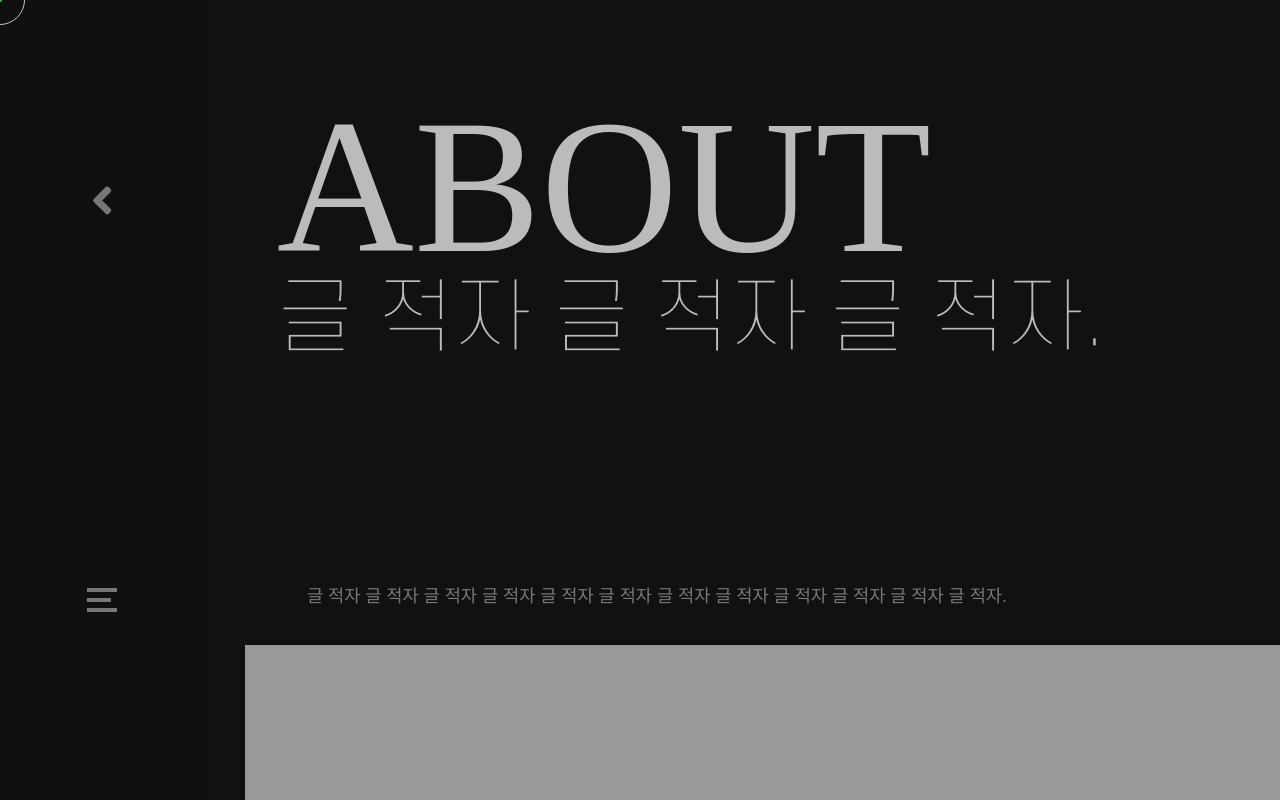
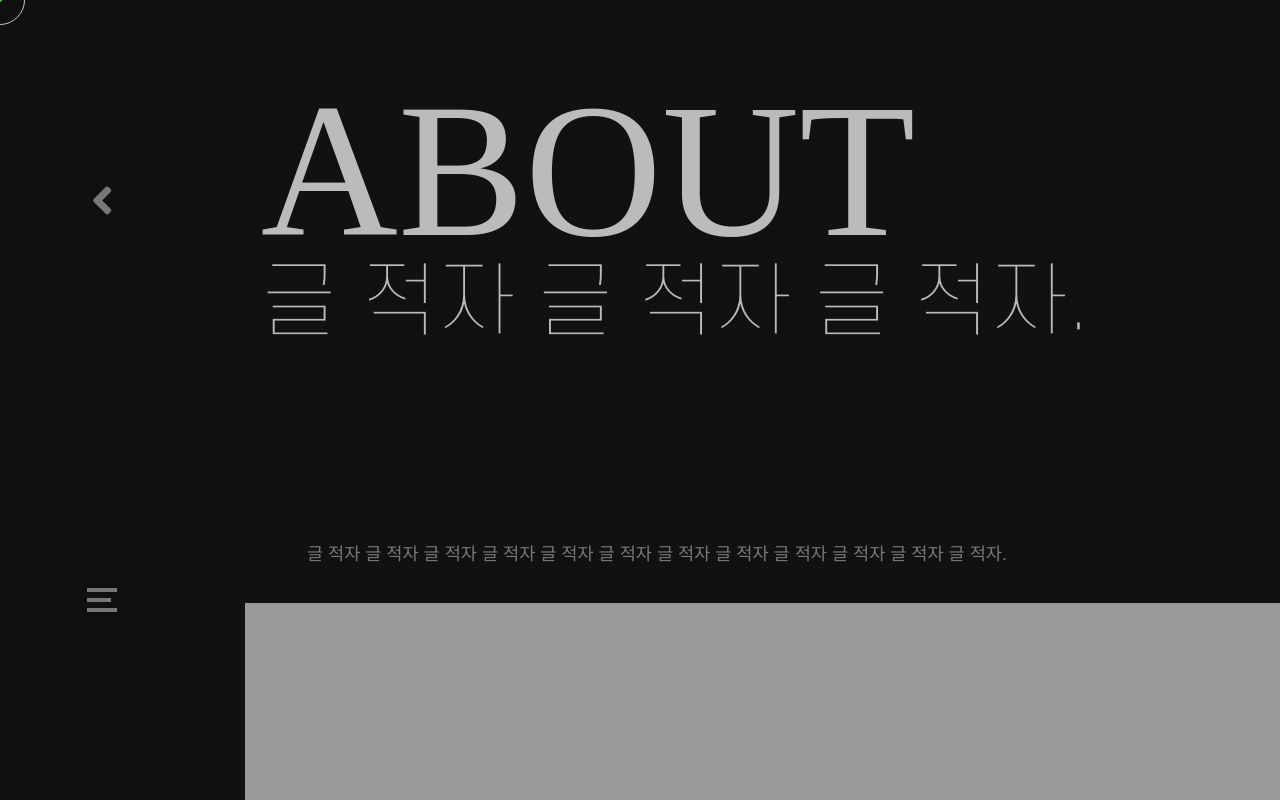
Before and after one commit to hyungook/ooks-story, a React (Create React App) app: page /about in a window 1280 px wide. Built offline with nearby package versions, Linux system fonts and the light colour scheme.

Commit message:
Refactoring

```diff
--- a/src/Data/About__data.js
+++ b/src/Data/About__data.js
@@ -70,7 +70,7 @@ export const data =[
         alt: "Node JS",
         skillName: "Node JS",
         level: "1",
-        text: "데이로그 서비스는 NodeJS로 구현되었습니다. 라우팅, 컨트롤러등의 개념은 이해했고 Passport, WebPack, MongoDB, GraphQL 등을 사용해 본 경험이 있습니다.",
+        text: "WebPack, MongoDB 등을 사용해 본 경험이 있습니다.",
         color : "#8fc53f",
     },
     {
--- a/src/Page/About__styled.js
+++ b/src/Page/About__styled.js
@@ -1,5 +1,4 @@
 import styled from 'styled-components';
-
 
 export const Cursor = styled.div`
     display:none;
@@ -68,15 +67,15 @@ export const MainHeader = styled.header`
 
     position: relative;
     width: 100%;
-    padding: 1rem;
+    // padding: 1rem;
     margin: 1rem 1rem 3rem 1rem;
 
     h1 {
-        font-size: 6rem;
+        font-size: 5rem;
         font-family: "Squada One", "cursive";
         font-weight: 400;
         // margin: 8px 0 2px 0;
-        line-height: 6rem;
+        line-height: 4.6rem;
         color: #bbbbbb;
     }
     p {
@@ -127,18 +126,17 @@ export const MainHeader = styled.header`
     }
 `;
 
-
 export const About__header = styled.section`
 
     width: 100%;
     box-sizing: border-box;
 
     p {
-        padding: 1rem 2rem;
+        padding: 0.8rem;
         width: 100%;
         font-family: Noto Sans KR,sans-serif;
         font-size: 1rem;
-        line-height: 1.8;
+        line-height: 1.3;
         color: #777;
         // font-weight: 300;
         white-space: pre-line;
@@ -196,7 +194,7 @@ export const SectionWrap = styled.ul`
     display: flex;
     flex-direction: column;
     width: 100%;
-    padding: 0 2rem;
+    padding: 0 1rem;
     border-bottom: 1px solid rgba(187, 187, 187, 0.2);
 
     @media only screen and (min-width: 1025px) {
@@ -312,7 +310,6 @@ export const SectionBody = styled.div`
         white-space: pre-line;
     }
 
-
     @media only screen and (min-width: 768px) {
         width: 100%;
         height: auto;
@@ -395,7 +392,6 @@ export const SectionBody = styled.div`
                     height: 100%;
                 }
             }
-
             p {
                 font-family: "SCDream9";
                 font-size: 1.7rem;
@@ -427,9 +423,8 @@ export const SectionBody = styled.div`
 `;
 
 export const Footer = styled.footer`
-
     width: 100%;
-    padding: 7rem 2rem;
+    padding: 5rem 1rem;
     display: block;
 
     .footer__header {
@@ -442,7 +437,6 @@ export const Footer = styled.footer`
         font-family: "SCDream3", "Noto Sans KR", "sans-serif";
         margin-bottom: 3rem;
     }
-
     .footer__body {
         .communi li {
             line-height: 2;
@@ -461,7 +455,6 @@ export const Footer = styled.footer`
             font-size: 1.9rem;
             line-height: 1.4;
         }
-
         .footer__body {
             .communi li {
                 font-size: 1.6rem;
@@ -471,8 +464,6 @@ export const Footer = styled.footer`
             }
         }
     }
-
-
     @media only screen and (min-width: 1025px) {
         padding: 7rem;
 
--- a/src/Page/Design__styled.js
+++ b/src/Page/Design__styled.js
@@ -67,7 +67,7 @@ export const MainHeader = styled.header`
     width: 100%;
     margin: 1rem 1rem 3rem 0;
     h1 {
-        font-size:5rem;
+        font-size: 5rem;
         font-family: "Squada One", "cursive";
         font-weight: 400;
         line-height: 5rem;
--- a/src/components/Page__nav.js
+++ b/src/components/Page__nav.js
@@ -11,11 +11,9 @@ import Work from '../Page/Work';
 import About from '../Page/About';
 import ToyProj from '../Page/ToyProject';
 
-
 import { Section, Header__top, Header__bottom, Backword, Menu__button, HomeMenu } from './Page__nav__styled';
 
 class Page__nav extends React.Component {
-
 
     componentDidMount(){
         // menu button handler
--- a/src/components/Page__nav__styled.js
+++ b/src/components/Page__nav__styled.js
@@ -12,7 +12,6 @@ export const Section = styled.section`
 
     // filter: blur(10px);
     // -webkit-filter: blur(10px);
-
     @media only screen and (min-width: 768px) {
 
     }
```
